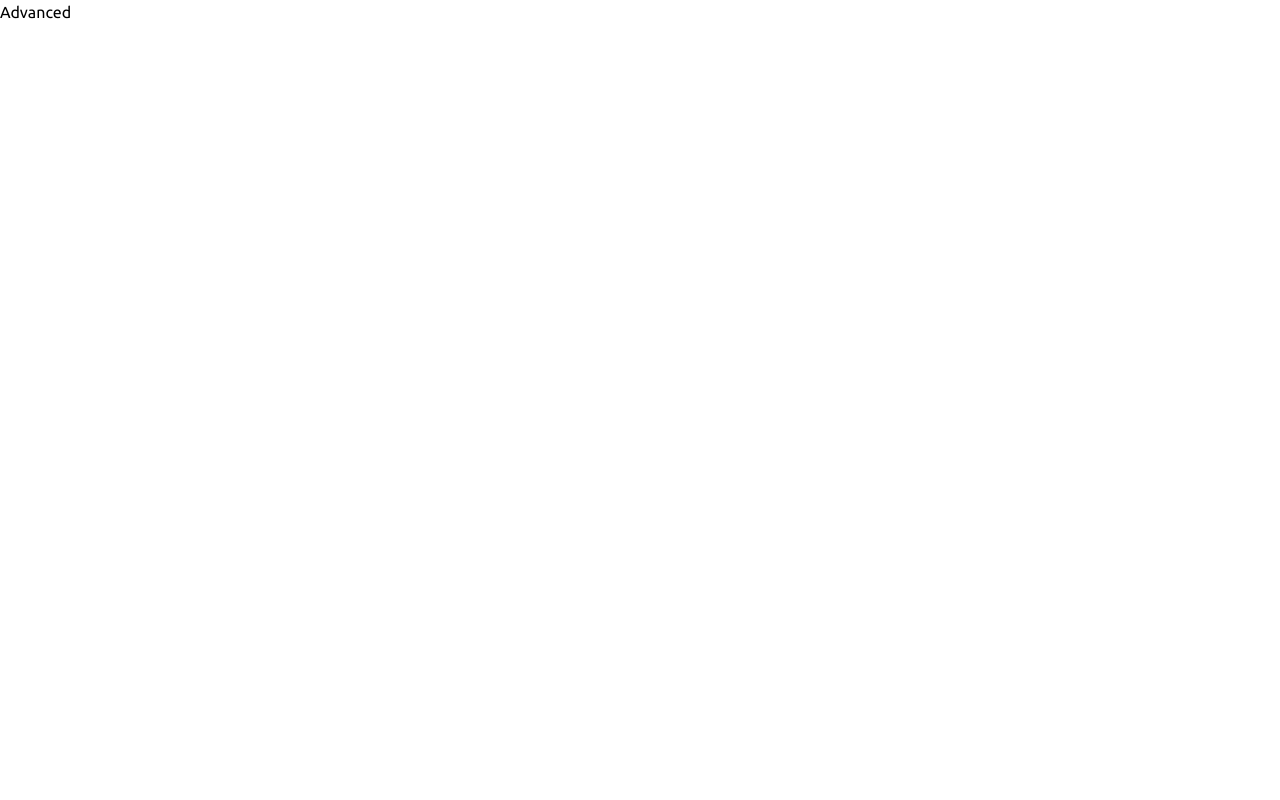
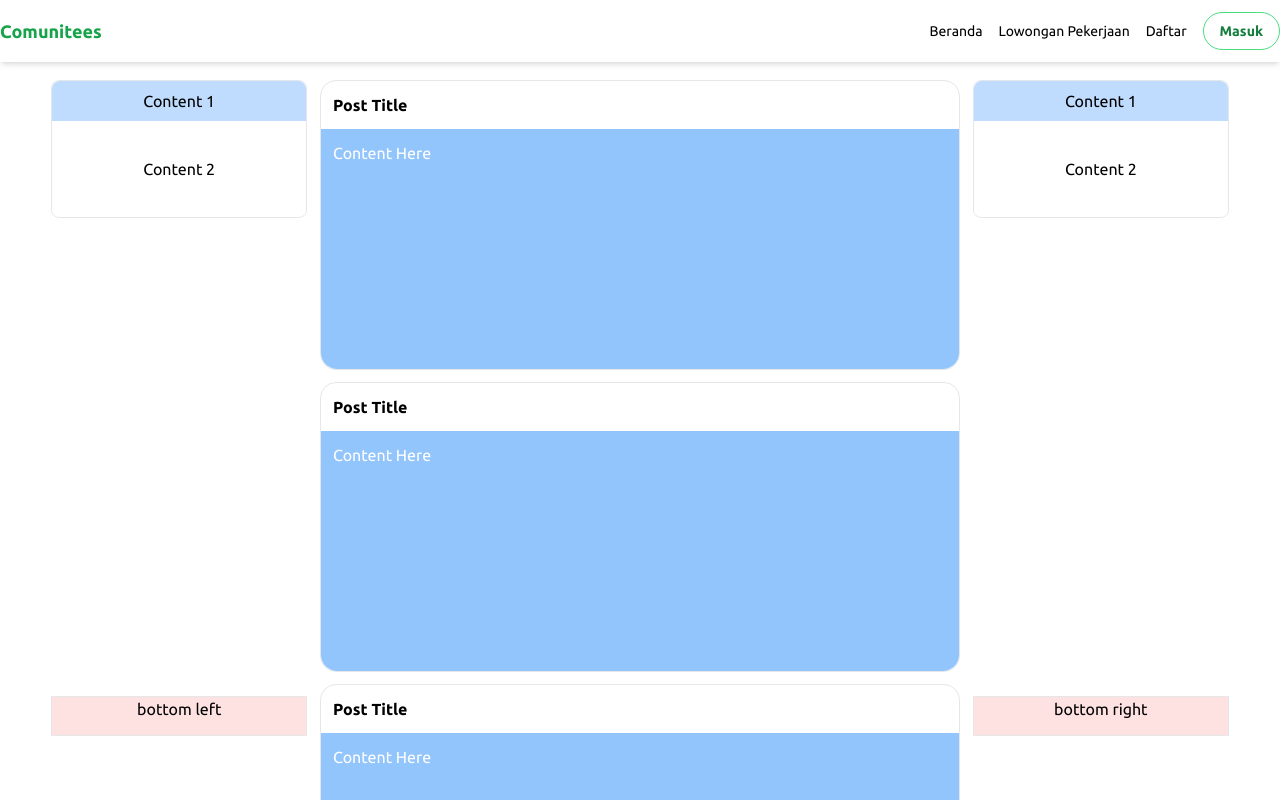
Before and after one commit to arizkyana/nextjs-tricks, a Next.js app: page /responsive/advanced in a window 1280 px wide. Shown: the top 800 px of the page. Built offline with nearby package versions, Linux system fonts and the light colour scheme.

Commit message:
add sample responsive advance
- add sample redux

```diff
--- a/src/pages/responsive/advanced.jsx
+++ b/src/pages/responsive/advanced.jsx
@@ -1,7 +1,133 @@
+import { MenuIcon } from "@heroicons/react/outline";
+
+const Navbar = () => {
+  return (
+    <nav className="h-max fixed left-0 right-0 w-full shadow-md bg-white z-50">
+      <div className="container mx-auto py-3 px-3 lg:px-0">
+        <div className="flex justify-between items-center">
+          <div className="font-bold text-green-600 text-lg flex-1 lg:flex-auto">
+            Comunitees
+          </div>
+          <div className="visible lg:invisible transition-all">
+            <button type="button" className="border rounded-lg p-2">
+              <MenuIcon className="h-5 w-5" />
+            </button>
+          </div>
+          <div className="flex justify-end items-center gap-4 text-sm invisible lg:visible w-0 lg:w-auto">
+            <a href="#" className="inline-block hover:text-green-700 ">
+              Beranda
+            </a>
+            <a href="#" className="inline-block hover:text-green-700 ">
+              Lowongan Pekerjaan
+            </a>
+            <a href="#" className="inline-block hover:text-green-700 ">
+              Daftar
+            </a>
+            <a
+              href="#"
+              className="inline-block border py-2 px-4 rounded-full border-green-400 text-green-700 font-bold"
+            >
+              Masuk
+            </a>
+          </div>
+        </div>
+      </div>
+    </nav>
+  );
+};
+
+const SubContentTopLeft = () => {
+  return (
+    <div className="fixed rounded-lg left-0 h-max  w-[20%] ml-[3.2rem] border text-center invisible lg:visible">
+      <div className="flex flex-col rounded-lg justify-between items-stretch">
+        <div className="bg-blue-200 py-2 rounded-tr-lg rounded-tl-lg">
+          Content 1
+        </div>
+        <div className="h-24 flex justify-center items-center">Content 2</div>
+      </div>
+    </div>
+  );
+};
+
+const SubContentTopRight = () => {
+  return (
+    <div className="fixed rounded-lg right-0 h-max w-[20%] mr-[3.2rem] border text-center invisible lg:visible">
+      <div className="flex flex-col rounded-lg justify-between items-stretch">
+        <div className="bg-blue-200 py-2 rounded-tr-lg rounded-tl-lg">
+          Content 1
+        </div>
+        <div className="h-24 flex justify-center items-center">Content 2</div>
+      </div>
+    </div>
+  );
+};
+
+const ListPosts = () => {
+  return (
+    <div className="w-full lg:w-[50%] mx-auto space-y-3">
+      <div className="border rounded-2xl ">
+        <div className="p-3 font-bold">Post Title</div>
+        <div className="min-h-[15rem] bg-blue-300 text-white rounded-br-2xl rounded-bl-2xl p-3">
+          Content Here
+        </div>
+      </div>
+      <div className="border rounded-2xl">
+        <div className="p-3 font-bold">Post Title</div>
+        <div className="min-h-[15rem] bg-blue-300 text-white rounded-br-2xl rounded-bl-2xl p-3">
+          Content Here
+        </div>
+      </div>
+      <div className="border rounded-2xl">
+        <div className="p-3 font-bold">Post Title</div>
+        <div className="min-h-[15rem] bg-blue-300 text-white rounded-br-2xl rounded-bl-2xl p-3">
+          Content Here
+        </div>
+      </div>
+      <div className="border rounded-2xl">
+        <div className="p-3 font-bold">Post Title</div>
+        <div className="min-h-[15rem] bg-blue-300 text-white rounded-br-2xl rounded-bl-2xl p-3">
+          Content Here
+        </div>
+      </div>
+    </div>
+  );
+};
+
+const SubContentBottomLeft = () => {
+  return (
+    <div className="fixed bg-red-100 bottom-0 left-0 h-10 w-[20%] ml-[3.2rem] border text-center mb-16 invisible lg:visible">
+      bottom left
+    </div>
+  );
+};
+
+const SubContentBottomRight = () => {
+  return (
+    <div className="fixed bg-red-100 bottom-0 right-0 h-10 w-[20%] mr-[3.2rem] border text-center mb-16 invisible lg:visible">
+      bottom right
+    </div>
+  );
+};
+
+const Content = () => {
+  return (
+    <div className="relative container pt-20 pb-16 px-3 lg:px-0 mx-auto h-full transition-all">
+      <SubContentTopLeft />
+      <SubContentTopRight />
+      <ListPosts />
+      <SubContentBottomLeft />
+      <SubContentBottomRight />
+    </div>
+  );
+};
+
 const AdvancedPage = () => {
   return (
-    <div>Advanced</div>
-  )
+    <div className="min-h-screen ">
+      <Navbar />
+      <Content />
+    </div>
+  );
 };
 
 export default AdvancedPage;
--- a/src/redux/store.js
+++ b/src/redux/store.js
@@ -9,7 +9,6 @@ const rootReducer = combineReducers({
   // product,
   counter,
 });
-
 const store = configureStore({
   reducer: rootReducer,
 });
```
